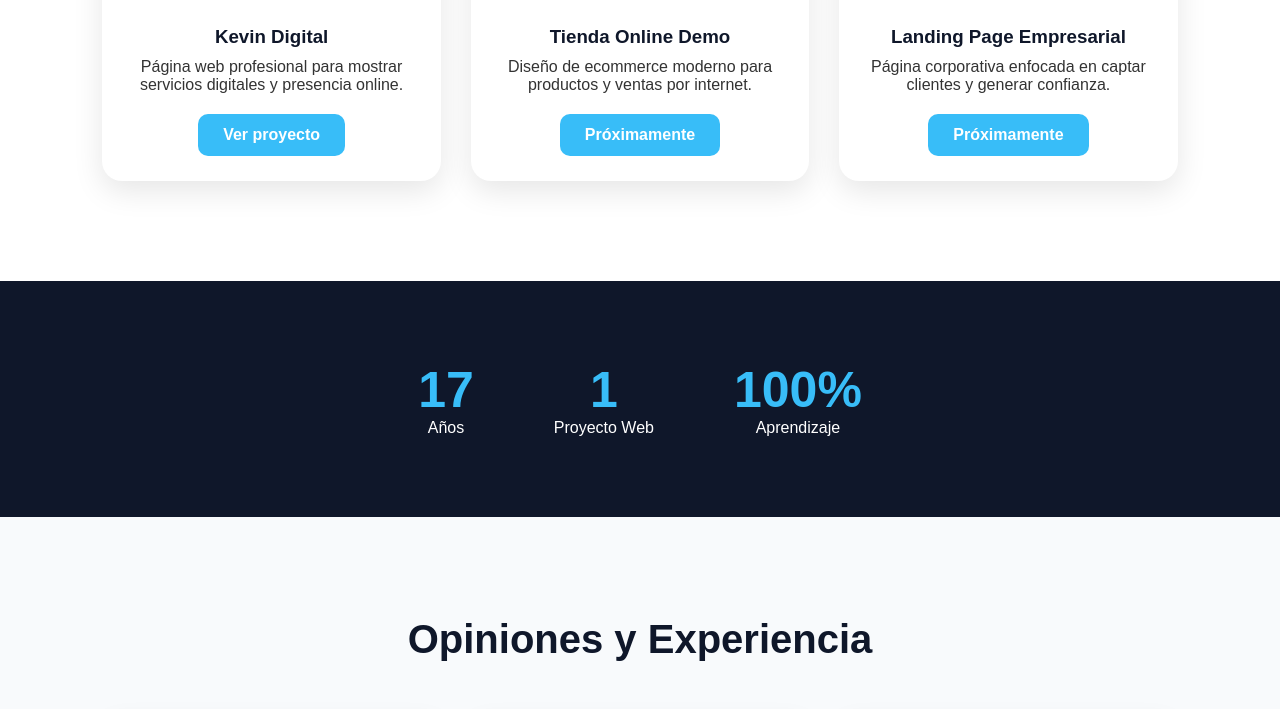
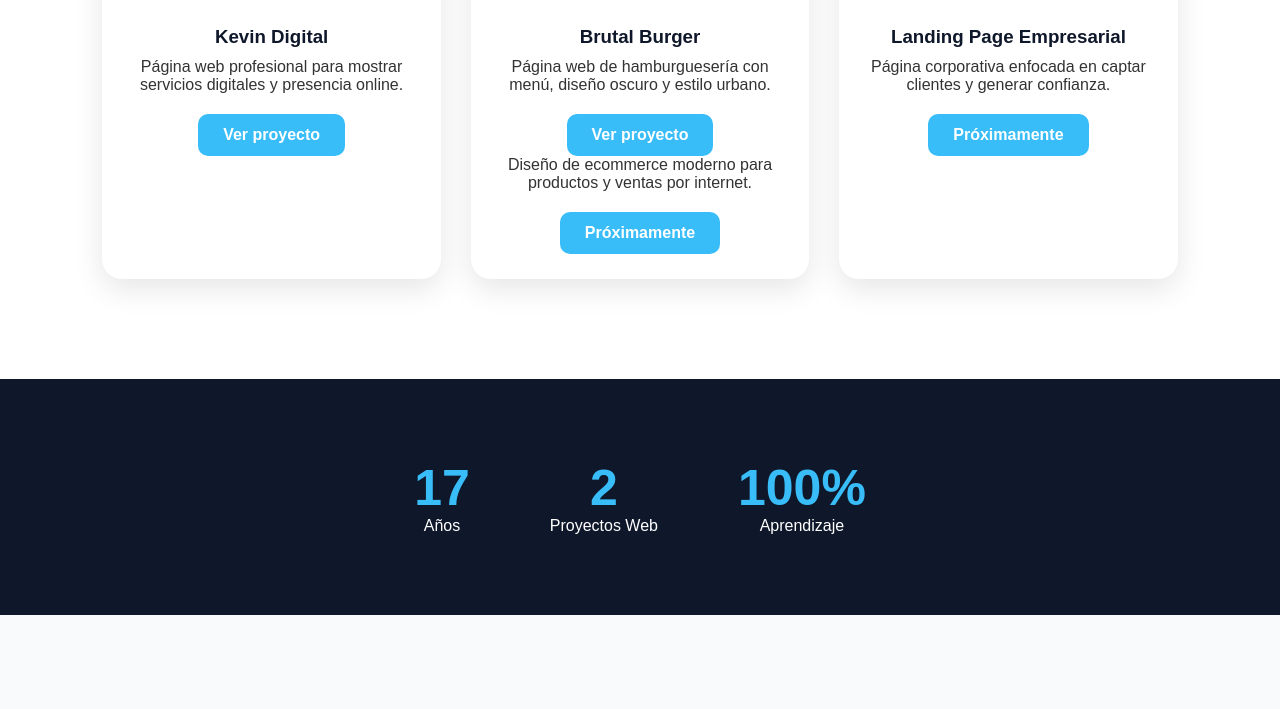
Before and after one commit to andrxss7/kevin-digital, a plain HTML site: page index.html in a window 1280 px wide. Shown: the part 2344-3053 px from the top of the page. Drawn offline with Linux system fonts and the light colour scheme.

Commit message:
Actualizar proyectos y estadísticas

```diff
--- a/index.html
+++ b/index.html
@@ -645,11 +645,21 @@ Ver proyecto
 
 <div class="portafolio-card">
 
-<img src="imagenes/proyecto2.jpg" alt="Proyecto">
+<img src="https://images.unsplash.com/photo-1568901346375-23c9450c58cd?w=400" alt="Brutal Burger">
 
 <div class="portafolio-content">
 
-<h3>Tienda Online Demo</h3>
+<h3>Brutal Burger</h3>
+
+<p>
+Página web de hamburguesería con menú, diseño oscuro y estilo urbano.
+</p>
+
+<a class="portafolio-btn"
+href="https://brutal-burger.vercel.app"
+target="_blank">
+Ver proyecto
+</a>
 
 <p>
 Diseño de ecommerce moderno para productos y ventas por internet.
@@ -693,8 +703,8 @@ Próximamente
 </div>
 
 <div class="stat">
-<h2>1</h2>
-<p>Proyecto Web</p>
+<h2>2</h2>
+<p>Proyectos Web</p>
 </div>
 
 <div class="stat">
```
